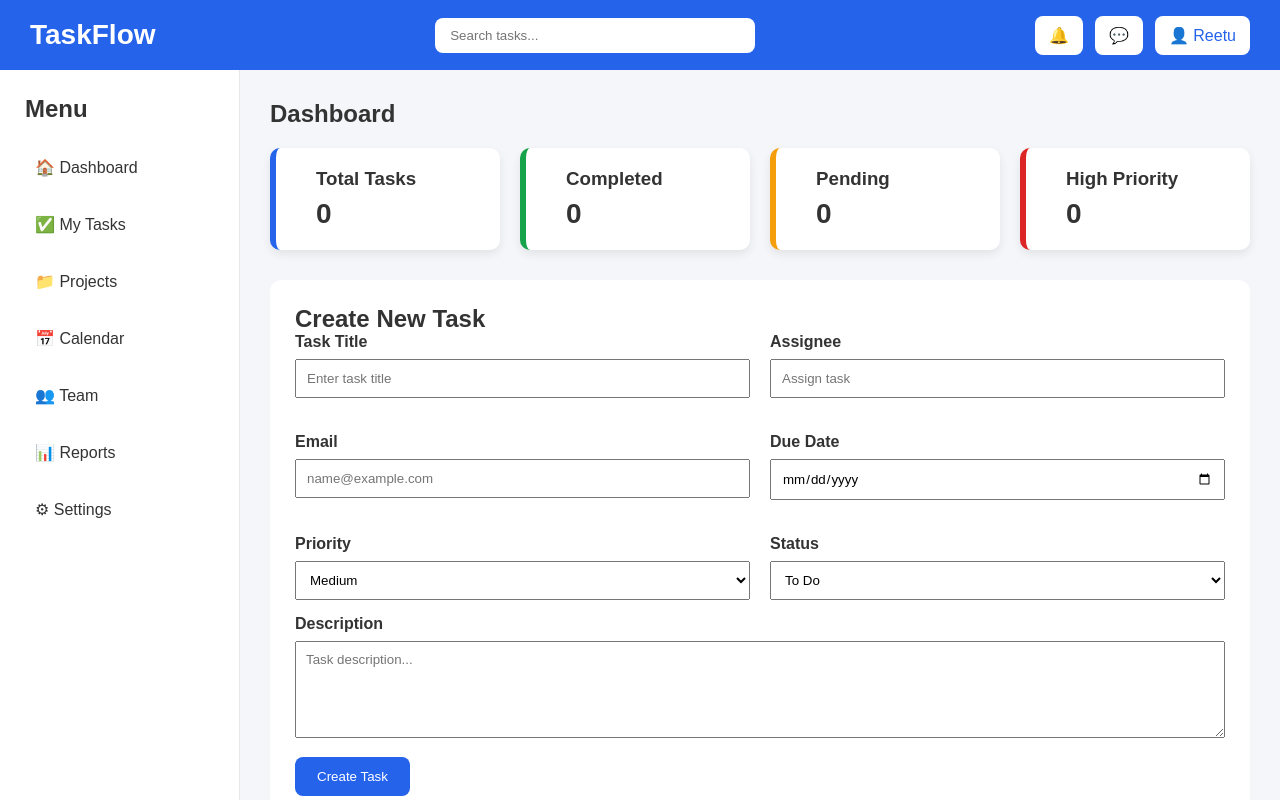
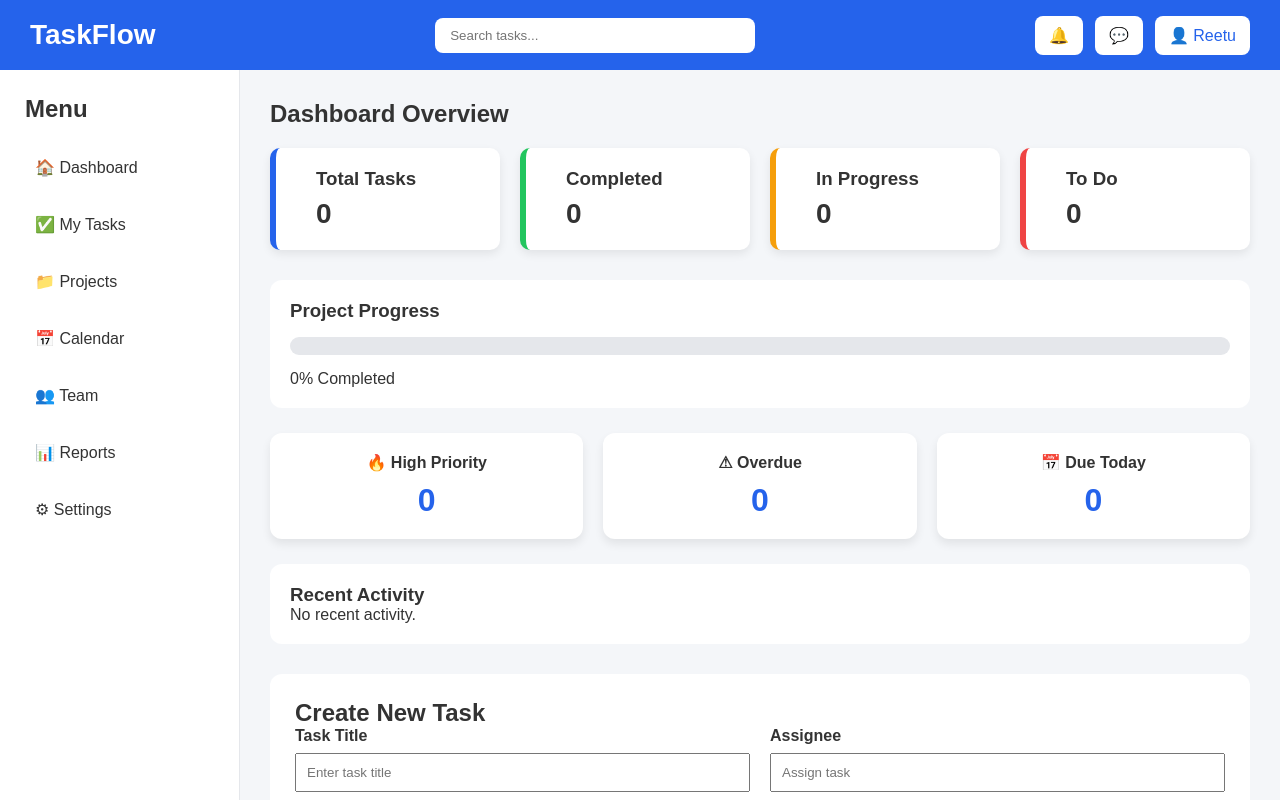
Before and after one commit to freeappstore-online/taskflow, a React (Vite) app in the folder taskflow-react/: page / in a window 1280 px wide. Shown: the top 800 px of the page. Built offline with nearby package versions, Linux system fonts and the light colour scheme.

Commit message:
Enhance dashboard with analytics, progress bar, and activity feed

```diff
--- a/taskflow-react/src/components/Dashboard/Dashboard.css
+++ b/taskflow-react/src/components/Dashboard/Dashboard.css
@@ -8,8 +8,69 @@
 
 .cards {
   display: grid;
+  grid-template-columns: repeat(auto-fit, minmax(220px,1fr));
+  gap: 20px;
+  margin-bottom: 30px;
+}
 
-  grid-template-columns: repeat(auto-fit, minmax(220px, 1fr));
+.progress-section {
+  background: white;
+  padding: 20px;
+  border-radius: 12px;
+  margin-bottom: 25px;
+}
 
+.progress-bar {
+  width: 100%;
+  height: 18px;
+  background: #e5e7eb;
+  border-radius: 30px;
+  overflow: hidden;
+  margin: 15px 0;
+}
+
+.progress-fill {
+  height: 100%;
+  background: #22c55e;
+  transition: .4s;
+}
+
+.stats-grid {
+  display: grid;
+  grid-template-columns: repeat(auto-fit,minmax(200px,1fr));
   gap: 20px;
+  margin-bottom: 25px;
 }
+
+.stat-box {
+  background: white;
+  padding: 20px;
+  text-align: center;
+  border-radius: 12px;
+  box-shadow: 0 5px 10px rgba(0,0,0,.08);
+}
+
+.stat-box h4 {
+  margin-bottom: 10px;
+}
+
+.stat-box p {
+  font-size: 32px;
+  font-weight: bold;
+  color: #2563eb;
+}
+
+.activity {
+  background: white;
+  padding: 20px;
+  border-radius: 12px;
+}
+
+.activity ul {
+  margin-top: 15px;
+  padding-left: 20px;
+}
+
+.activity li {
+  margin-bottom: 10px;
+}
--- a/taskflow-react/src/components/Dashboard/Dashboard.jsx
+++ b/taskflow-react/src/components/Dashboard/Dashboard.jsx
@@ -8,42 +8,92 @@ function Dashboard({ tasks }) {
     (task) => task.status === "Completed"
   ).length;
 
-  const pending = tasks.filter(
-    (task) => task.status !== "Completed"
+  const inProgress = tasks.filter(
+    (task) => task.status === "In Progress"
+  ).length;
+
+  const todo = tasks.filter(
+    (task) => task.status === "To Do"
   ).length;
 
   const highPriority = tasks.filter(
     (task) => task.priority === "High"
   ).length;
 
+  const today = new Date().toISOString().split("T")[0];
+
+  const dueToday = tasks.filter(
+    (task) => task.dueDate === today
+  ).length;
+
+  const overdue = tasks.filter(
+    (task) =>
+      task.dueDate &&
+      task.dueDate < today &&
+      task.status !== "Completed"
+  ).length;
+
+  const progress =
+    total === 0 ? 0 : Math.round((completed / total) * 100);
+
   return (
     <section className="dashboard">
-      <h2>Dashboard</h2>
+      <h2>Dashboard Overview</h2>
 
       <div className="cards">
-        <Card
-          title="Total Tasks"
-          value={total}
-          color="#2563eb"
-        />
+        <Card title="Total Tasks" value={total} color="#2563eb" />
+        <Card title="Completed" value={completed} color="#22c55e" />
+        <Card title="In Progress" value={inProgress} color="#f59e0b" />
+        <Card title="To Do" value={todo} color="#ef4444" />
+      </div>
 
-        <Card
-          title="Completed"
-          value={completed}
-          color="#16a34a"
-        />
+      <div className="progress-section">
+        <h3>Project Progress</h3>
 
-        <Card
-          title="Pending"
-          value={pending}
-          color="#f59e0b"
-        />
+        <div className="progress-bar">
+          <div
+            className="progress-fill"
+            style={{ width: `${progress}%` }}
+          ></div>
+        </div>
 
-        <Card
-          title="High Priority"
-          value={highPriority}
-          color="#dc2626"
-        />
+        <p>{progress}% Completed</p>
+      </div>
+
+      <div className="stats-grid">
+        <div className="stat-box">
+          <h4>🔥 High Priority</h4>
+          <p>{highPriority}</p>
+        </div>
+
+        <div className="stat-box">
+          <h4>⚠ Overdue</h4>
+          <p>{overdue}</p>
+        </div>
+
+        <div className="stat-box">
+          <h4>📅 Due Today</h4>
+          <p>{dueToday}</p>
+        </div>
+      </div>
+
+      <div className="activity">
+        <h3>Recent Activity</h3>
+
+        {tasks.length === 0 ? (
+          <p>No recent activity.</p>
+        ) : (
+          <ul>
+            {tasks
+              .slice(-5)
+              .reverse()
+              .map((task) => (
+                <li key={task.id}>
+                  {task.title} ({task.status})
+                </li>
+              ))}
+          </ul>
+        )}
       </div>
     </section>
   );
```
